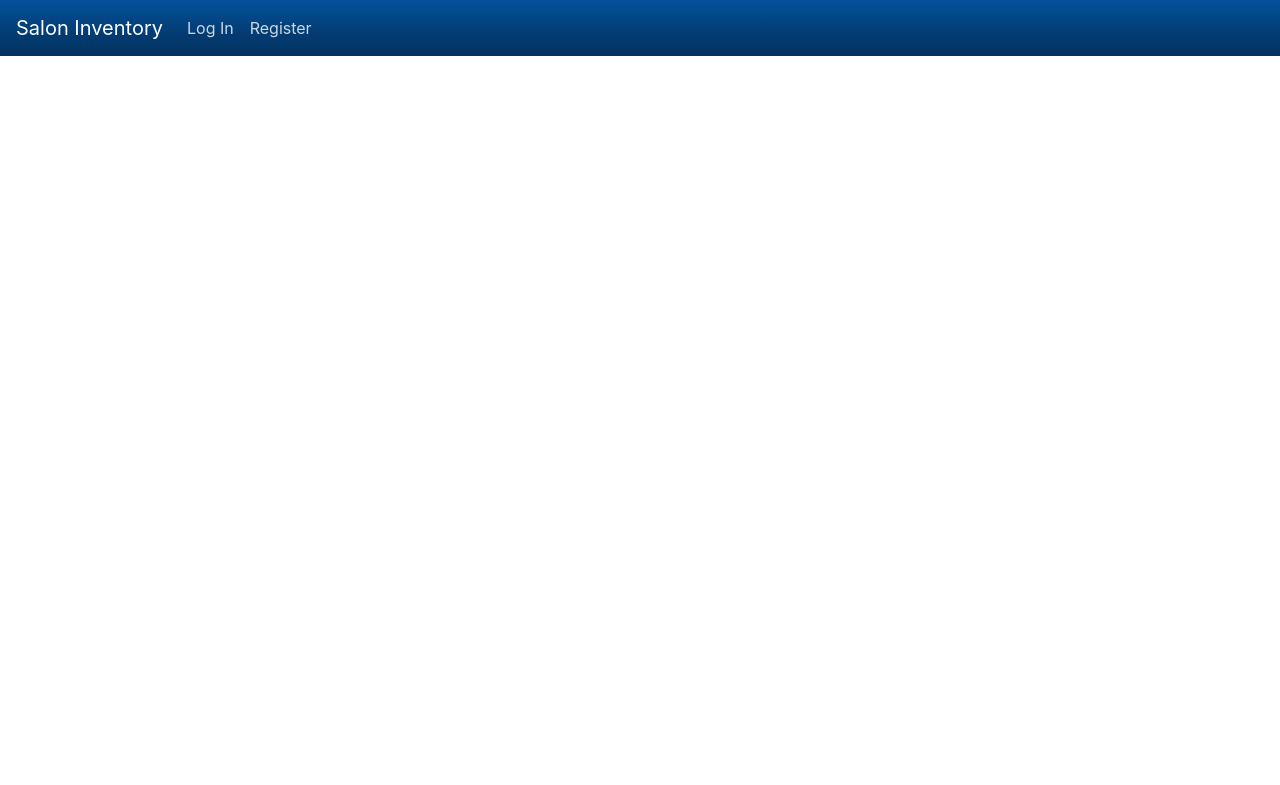
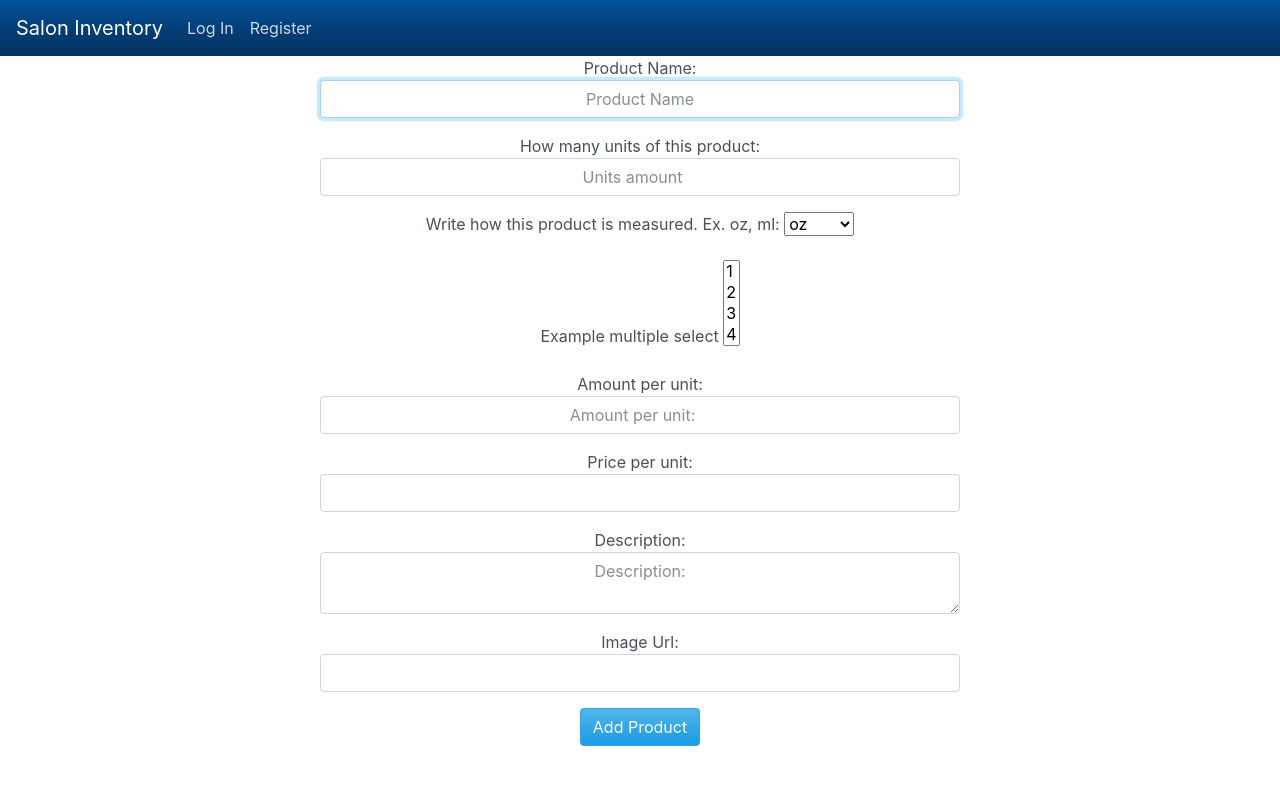
Before and after one commit to leny133/Finalproject, a Django app: template saloninventory/templates/saloninventory/addproduct.html in a window 1280 px wide. Shown: the top 785 px of the page. Run offline with Django 3.2, Linux system fonts and the light colour scheme; the template is opened without the code that fills it, so the values that code supplies are empty; some libraries are stand-ins or nearby versions.

Commit message:
addproduct form

```diff
--- a/saloninventory/templates/saloninventory/addproduct.html
+++ b/saloninventory/templates/saloninventory/addproduct.html
@@ -3,12 +3,59 @@
 <!DOCTYPE html>
 <html lang="en">
 {% block body %}
-
+    <form style="text-align: center; max-width: 40rem; margin: auto;" action="{% url 'addproduct' %}" method="post">
+      {% csrf_token %}
+      <div class="form-group">
+        Product Name:<input style="text-align: center; max-width: 40rem; margin: auto;" autofocus class="form-control" type="text"
+          name="productname" placeholder="Product Name" required>
+      </div>
+      <div class="form-group">
+        How many units of this product:<input style="text-align: center; max-width: 40rem; margin: auto;" autofocus class="form-control" type="number" step=0.01
+          name="units" placeholder="Units amount" required>
+      </div>
+      <div class="form-group">
+        <label for="exampleSelect1" >Write how this product is measured. Ex. oz, ml:</label>
+        <select style="max-width: 40rem; margin: auto;" class="form-select" id="exampleSelect1"
+          name="measurment" required>
+            <option>oz</option>
+            <option>ml</option>
+            <option>grams</option>
+        </select>
+      </div>
+      <div class="form-group">
+        <label for="exampleSelect2">Example multiple select</label>
+        <select multiple="" class="form-select" id="exampleSelect2">
+          <option>1</option>
+          <option>2</option>
+          <option>3</option>
+          <option>4</option>
+          <option>5</option>
+        </select>
+      </div>
+      <div class="form-group">
+        Amount per unit:<input style="text-align: center; max-width: 40rem; margin: auto;" autofocus
+          class="form-control" id="exampleSelect1" type="number" step=0.01 name="amount" placeholder="Amount per unit:" required>
+      </div>
+      <div class="form-group">
+        Price per unit:<input style="text-align: center; max-width: 40rem; margin: auto;" autofocus class="form-control"
+          type="number" min="0" step="0.01" name="price"  required>
+      </div>
+      <div class="form-group">
+        Description:<textarea style="text-align: center; max-width: 40rem; margin: auto;" autofocus class="form-control"
+          type="text" name="amount" placeholder="Description:" required></textarea>
+      </div>
+      <div class="form-group">
+        Image Url:<input style="text-align: center; max-width: 40rem; margin: auto;" autofocus class="form-control"
+          type="url"  name="producimage">
+      </div>
+      <input style="text-align: center; max-width: 40rem; margin: auto;" class="btn btn-primary" type="submit"
+        value="Add Product">
+    </form>
 
 
       {% block script %}
 
-    <script type="text/javascript" src="{% static 'network/index.js' %}"></script>
+
     {% endblock %}
 {% endblock %}
 </html>
--- a/saloninventory/templates/saloninventory/index.html
+++ b/saloninventory/templates/saloninventory/index.html
@@ -9,8 +9,7 @@
 
 
     {% block script %}
-
-
+        <script type="text/javascript" src="{% static 'network/index.js' %}"></script>
     {% endblock %}
 {% endblock %}
 </html>
--- a/saloninventory/templates/saloninventory/layout.html
+++ b/saloninventory/templates/saloninventory/layout.html
@@ -37,7 +37,7 @@
                     </li>
 
                     <li class="nav-item">
-                        <a class="nav-link" href="#" id="newitem">Add Product</a>
+                        <a class="nav-link" href="{% url 'addproduct' %}" id="newitem">Add Product</a>
                     </li>
                     <li class="nav-item">
                         <a class="nav-link" href="#" id="inventory">My Inventory</a>
--- a/saloninventory/templates/saloninventory/login.html
+++ b/saloninventory/templates/saloninventory/login.html
@@ -2,9 +2,7 @@
 
 {% block body %}
     <style>
-        .pagination{
-            display:none;
-        }
+
     </style>
     <h2 style="text-align: center;">Login</h2>
 
--- a/saloninventory/templates/saloninventory/register.html
+++ b/saloninventory/templates/saloninventory/register.html
@@ -2,9 +2,7 @@
 
 {% block body %}
 <style>
-    .pagination{
-        display:none;
-    }
+
 </style>
     <h2 style="text-align: center; max-width: 40rem; margin: auto;">Register</h2>
 
--- a/saloninventory/urls.py
+++ b/saloninventory/urls.py
@@ -7,4 +7,8 @@ urlpatterns = [
     path("login", views.login_view, name="login"),
     path("logout", views.logout_view, name="logout"),
     path("register", views.register, name="register"),
+    path("addproduct", views.add_product, name="addproduct"),
+
+    #API
+    path("myinventory", views.Products_api, name = "inventory_api"),
 ]
```
Also changed, not shown: saloninventory/views.py (+10 -3 lines), db.sqlite3.
